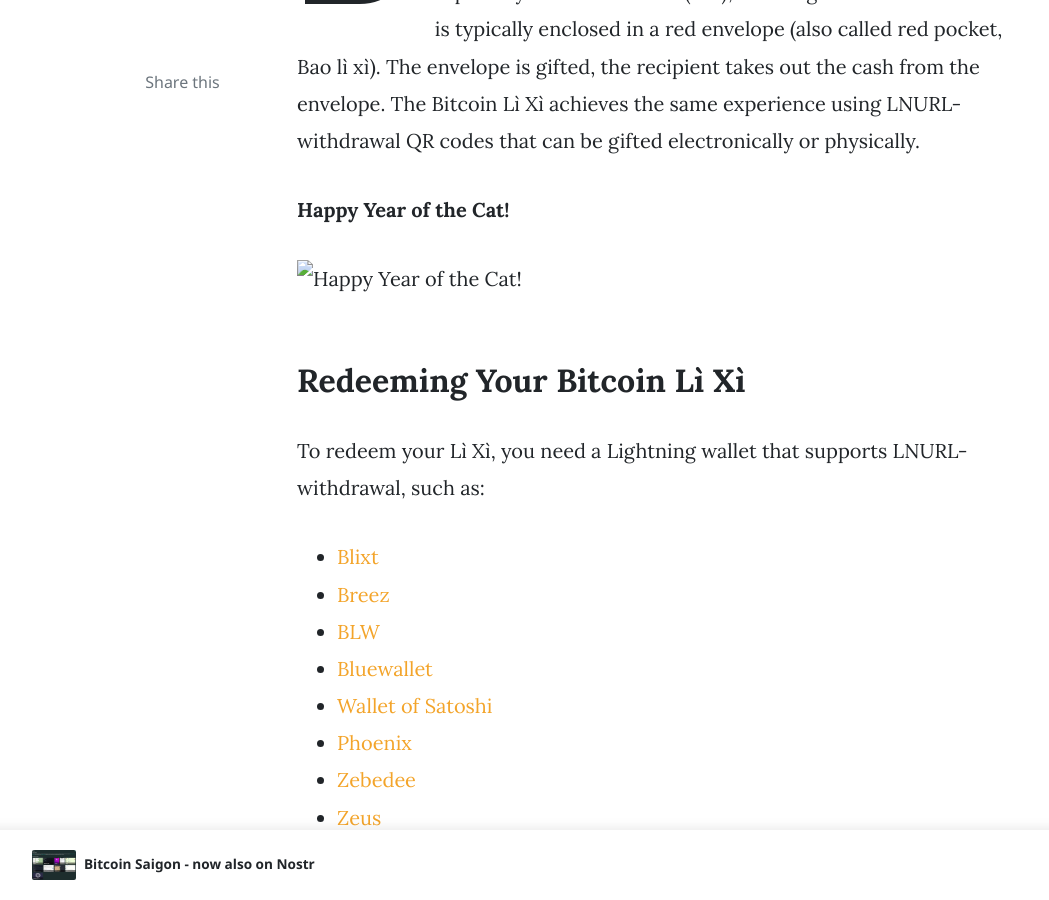
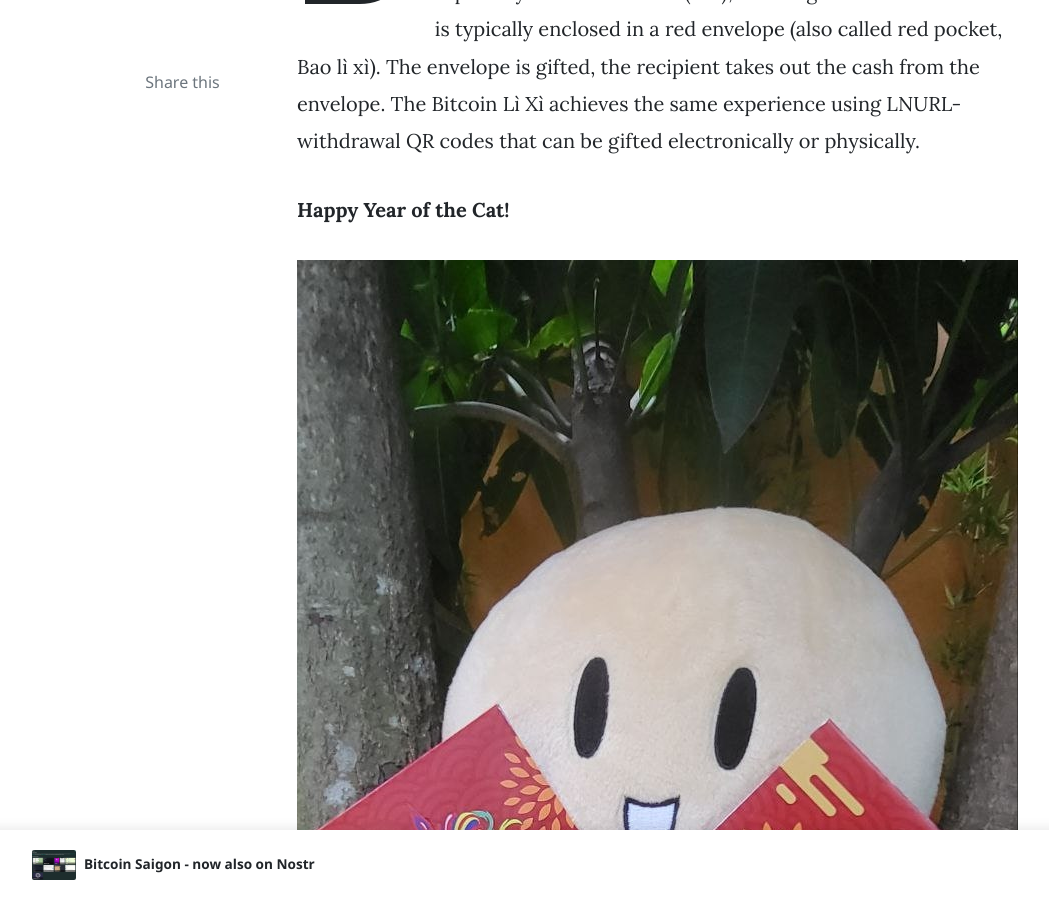
Before and after one commit to bitcoinsaigon/bitcoinsaigon.github.io, a Jekyll site: the page built from _posts/2023-01-03-li-xi-2023.md, in a window 1280 px wide and 900 px high, scrolled down 1215 px. Shown: the whole window, without its empty margins (73-1122 px from the left). Built offline with Jekyll 4.4.1, drawn with Linux system fonts in a browser that asks for light colours; nearby versions of some CDN libraries; comment, search, counter and statistics services are not loaded.

Commit message:
Fix img url

```diff
--- a/_posts/2023-01-03-li-xi-2023.md
+++ b/_posts/2023-01-03-li-xi-2023.md
@@ -13,7 +13,7 @@
 
 **Happy Year of the Cat!**
 
-![Happy Year of the Cat!](assets/images/bitcoin-li-xi-2023-2.jpg)
+![Happy Year of the Cat!](/assets/images/bitcoin-li-xi-2023-2.jpg)
 
 ## Redeeming Your Bitcoin Lì Xì
 
```
